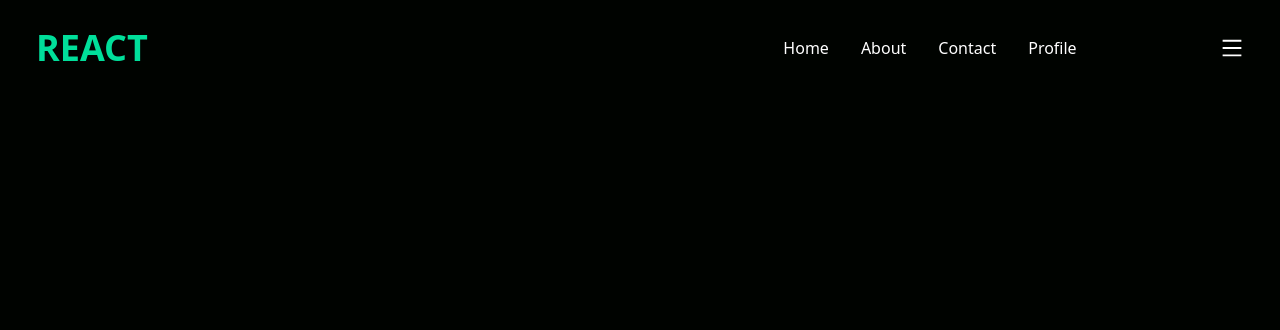
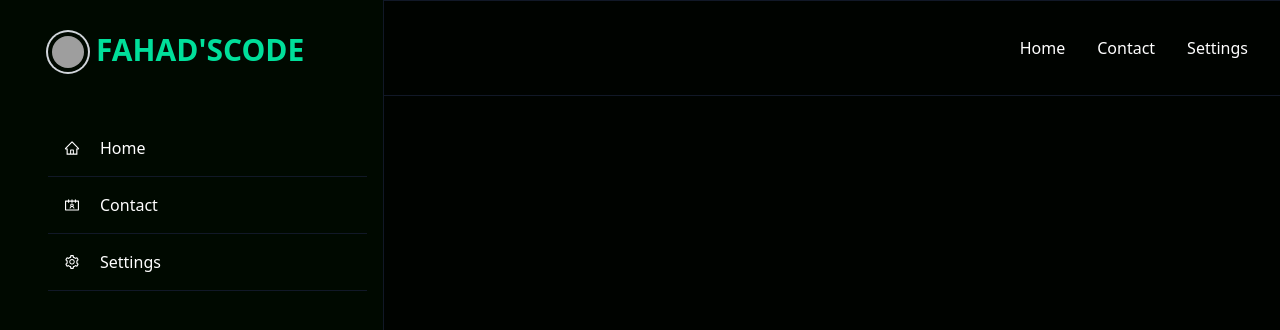
Before and after one commit to fadi-khan/fullstack_development, a React (Vite) app in the folder frontend/react/: page / in a window 1280 px wide. Shown: the top 330 px of the page. Built offline with nearby package versions, Linux system fonts and the light colour scheme; grey boxes are pictures that could not be loaded.

Commit message:
made TopBar.jsx and SideBar.jsx cross-platform compatible

```diff
--- a/frontend/react/src/components/SideBar.jsx
+++ b/frontend/react/src/components/SideBar.jsx
@@ -1,4 +1,5 @@
-import {GetMenuItems, Title} from "./TopBar.jsx";
+import {Logo, Title} from "./TopBar.jsx";
+import {AiOutlineContacts, AiOutlineHome, AiOutlineSetting} from "react-icons/ai";
 
 // const SideBar=({sideBar , ...rest})=>{
 //
@@ -21,19 +22,40 @@ import {GetMenuItems, Title} from "./TopBar.jsx";
 //    }
 //
 // }
-const SideBar = ({ sideBar, ...rest }) => {
+const SideBar = ({sideBar, ...rest}) => {
+
+    const MenuItems = [
+        "Home",
+        "Contact",
+        "Settings"
+    ]
     return (
         <div
-            className={`ease-in-out duration-500 p-4 text-white fixed top-0 w-[60%] border-r h-full bg-[#000900] border-gray-900 ${
+            className={`md:left-0 ease-in-out duration-500 p-4 text-white fixed top-0 w-[60%] md:w-[30%] border-r h-full bg-[#000900] border-gray-900 ${
                 sideBar ? "left-0" : "-left-full"
             }`}
         >
-            <Title />
-            <ul className="pt-24 uppercase">
-                <GetMenuItems rest="border-b border-gray-600 border-opacity-50" />
+            <div className={"flex gap-2 pl-8 pt-4"}><Logo/><Title/></div>
+            <ul className="pt-12 pl-8">
+
+                {
+                    MenuItems.map((item, i) => (
+                        <div className={`hover:bg-sky-400 hover:rounded flex gap-4 p-4 border-b border-gray-900  `}>
+                            <div className={"flex size-[20px] pt-1 "}>{sideBarIcons[i]}</div>
+                            <li key={i}> {item}</li>
+                        </div>
+                    ))
+                }
             </ul>
 
         </div>
     );
 };
 export {SideBar};
+
+const sideBarIcons = [
+
+    <AiOutlineHome/>,
+    <AiOutlineContacts/>,
+    <AiOutlineSetting/>,
+]
--- a/frontend/react/src/components/TopBar.jsx
+++ b/frontend/react/src/components/TopBar.jsx
@@ -2,17 +2,17 @@ import {SideBar} from "./SideBar.jsx";
 import {AiOutlineClose, AiOutlineMenu} from "react-icons/ai";
 import {useState} from "react";
 
-const menuItems = [
+const MenuItems = [
     "Home",
-    "About",
     "Contact",
-    "Profile"
+    "Settings"
 ]
+
 
 const GetMenuItems = ({rest})=>{
 
     return (
-        menuItems.map((item, i) => (
+        MenuItems.map((item, i) => (
             <li className={`p-4  ${rest}`} key={i}> {item}</li>
 
         ))
@@ -24,13 +24,13 @@ const TopBar = () => {
 
     const [sideBar,setSideBar] = useState(false)
     return (
-        <nav className={`max-w-[1240px] h-24 px-4 text-white m-auto flex items-center justify-between`}>
+        <nav className={"max-w-[1240px] border-b border-t border-gray-900  md:max-w-full h-24 px-4 text-white m-auto flex items-center sm:justify-between md:justify-end"}>
 
-            <Title/>
+            <div className={" md:hidden justify-center items-center w-full text-center"}><Title/></div>
             <ul className="md:flex hidden">
                 <GetMenuItems/>
             </ul>
-            <div className={'flex '} onClick={()=>{setSideBar(!sideBar)}} >
+            <div className={'flex md:hidden '} onClick={()=>{setSideBar(!sideBar)}} >
                 {
                     !sideBar?<AiOutlineMenu className="size-[24px]" />:<AiOutlineClose className="size-[24px]"/>
                 }
@@ -43,9 +43,18 @@ const TopBar = () => {
 }
 const Title = ()=>{
     return(
-        <h1 className="w-1/2 font-bold text-4xl text-[#00df9a] ">
-            REACT
+        <h1 className=" font-bold text-2xl md:text-3xl text-[#00df9a]">
+            FAHAD'SCODE
         </h1>
     )
 }
 export { TopBar, Title, GetMenuItems };
+
+export const Logo =()=>{
+    return (
+
+        <img className="w-10 h-10 p-1 rounded-full ring-2 ring-gray-300 dark:ring-gray-500"
+             src={"https://scontent.fisb32-1.fna.fbcdn.net/v/t39.30808-1/351139605_215592867945817_7089080828550846155_n.jpg?stp=dst-jpg_s240x240_tt6&_nc_cat=111&ccb=1-7&_nc_sid=e99d92&_nc_eui2=AeET2xJ-2xCHE8S0Na4fD531Bh3TuAex96cGHdO4B7H3pzWsh869EIFwc8CxNX5Q3HdODCdln4oNk1L5iF8Z9oj-&_nc_ohc=A6oj39cKbRoQ7kNvgGWtvwV&_nc_zt=24&_nc_ht=scontent.fisb32-1.fna&_nc_gid=AtzblxOmZscJZuV9UoZ6iDa&oh=00_AYBmsoIMKwhDtDvKOK2Z7z6kEiTNSzRUyqBykb60Hp5Lqw&oe=6796E695"} alt="Bordered avatar"/>
+
+    )
+}
```
